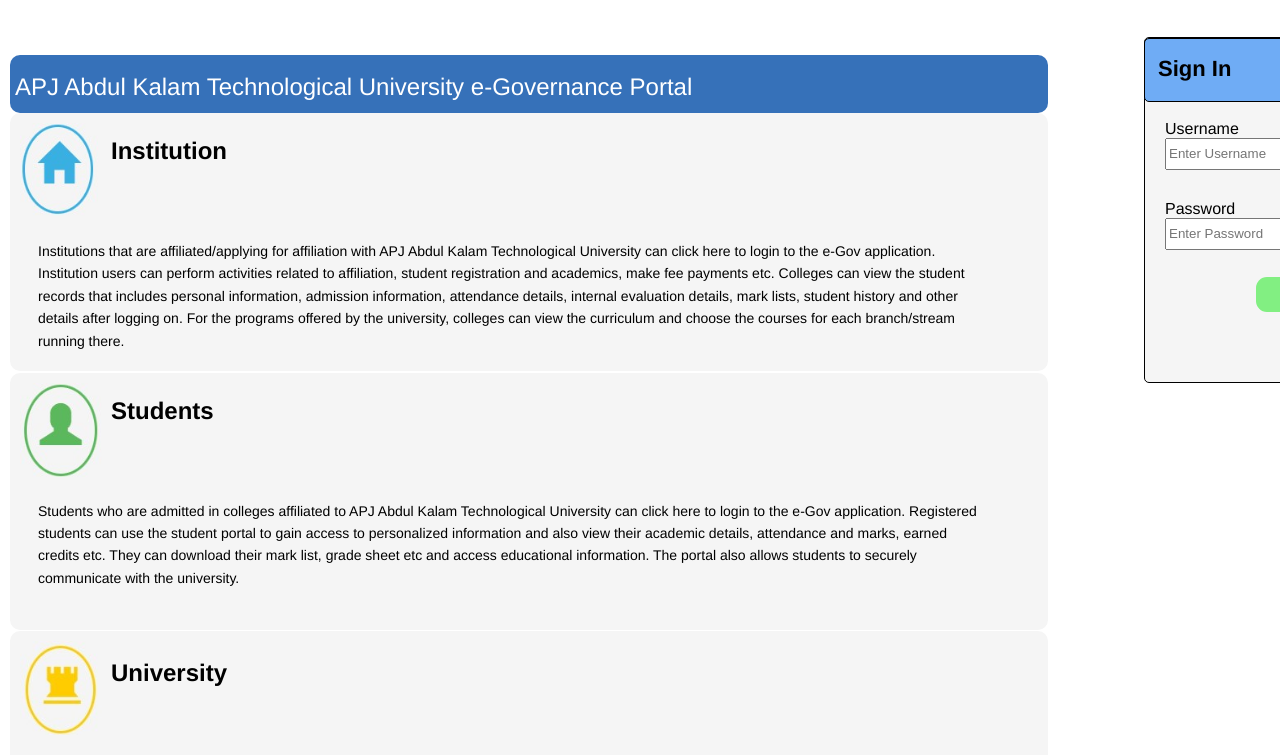
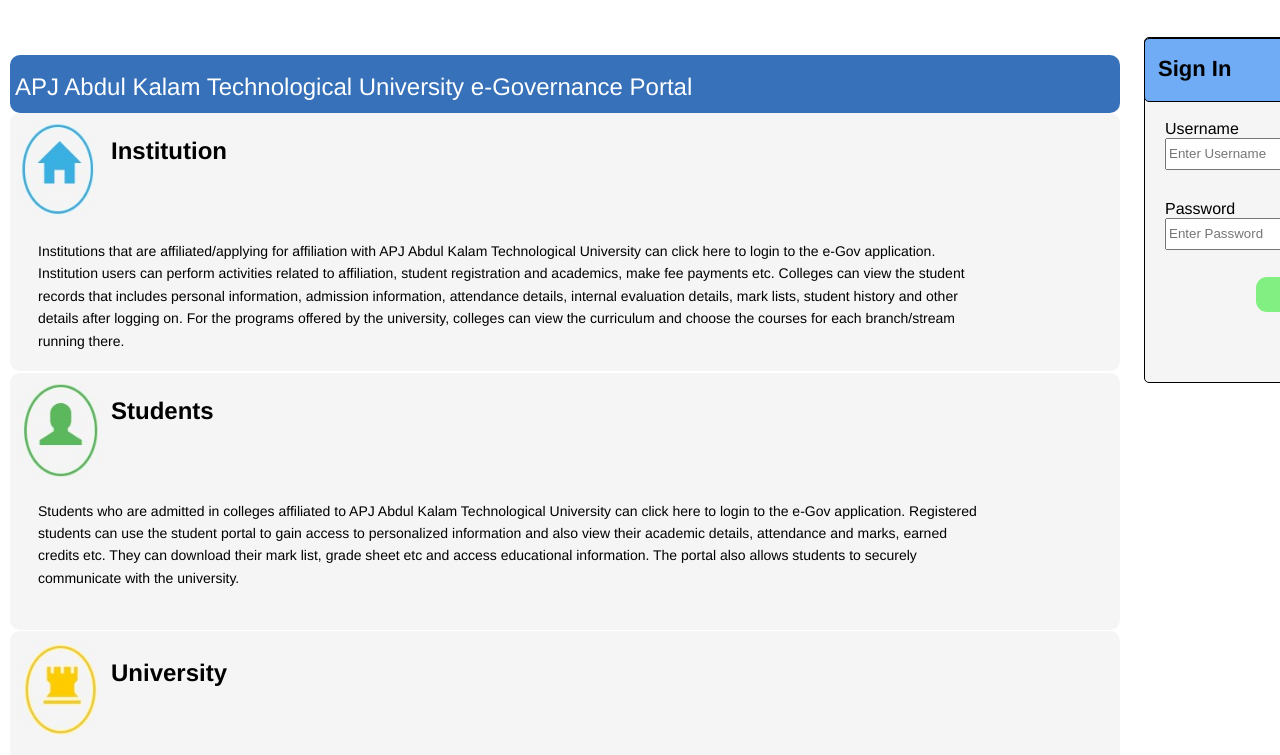
Before and after one commit to ArjunSKumar7/KTU, a plain HTML site: page index.html in a window 1280 px wide. Shown: the part 43-798 px from the top of the page. Drawn offline with Linux system fonts and the light colour scheme.

Commit message:
Update style.css

```diff
--- a/style.css
+++ b/style.css
@@ -17,10 +17,10 @@ body{
     border-bottom: 3px solid #3671b9;
     width: 100%;
     right: 0px;
+    /* left: 10px; */
     height: 38px;
     position: relative;
 }
-
 .logo img
 {
     position: relative;
@@ -81,13 +81,12 @@ body{
     padding: 11px;
 }
 
-
 .maintextbox {
     background-color: white;
     position: relative;
     left: 10px;
     top: 52px;
-    width: 1038px;
+    width: 1110px;
     height: 831px;
 }
 
```
